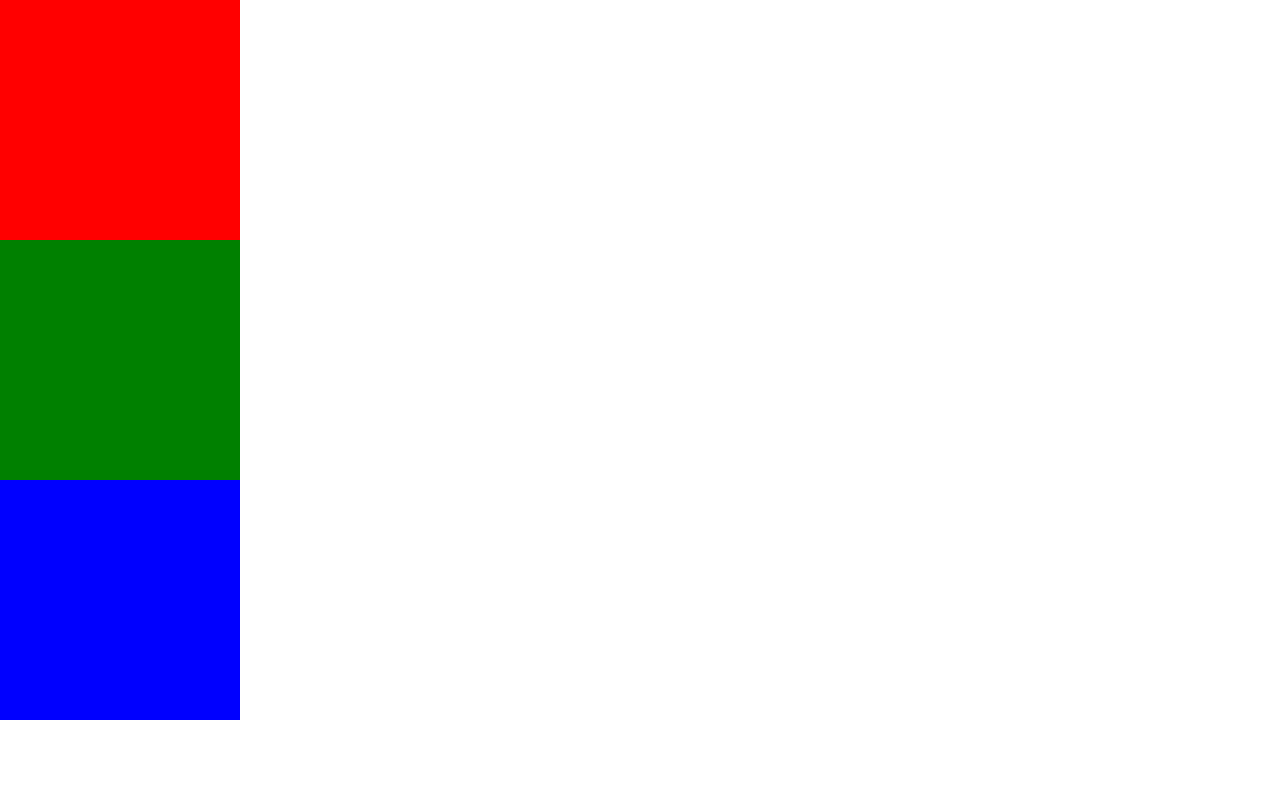
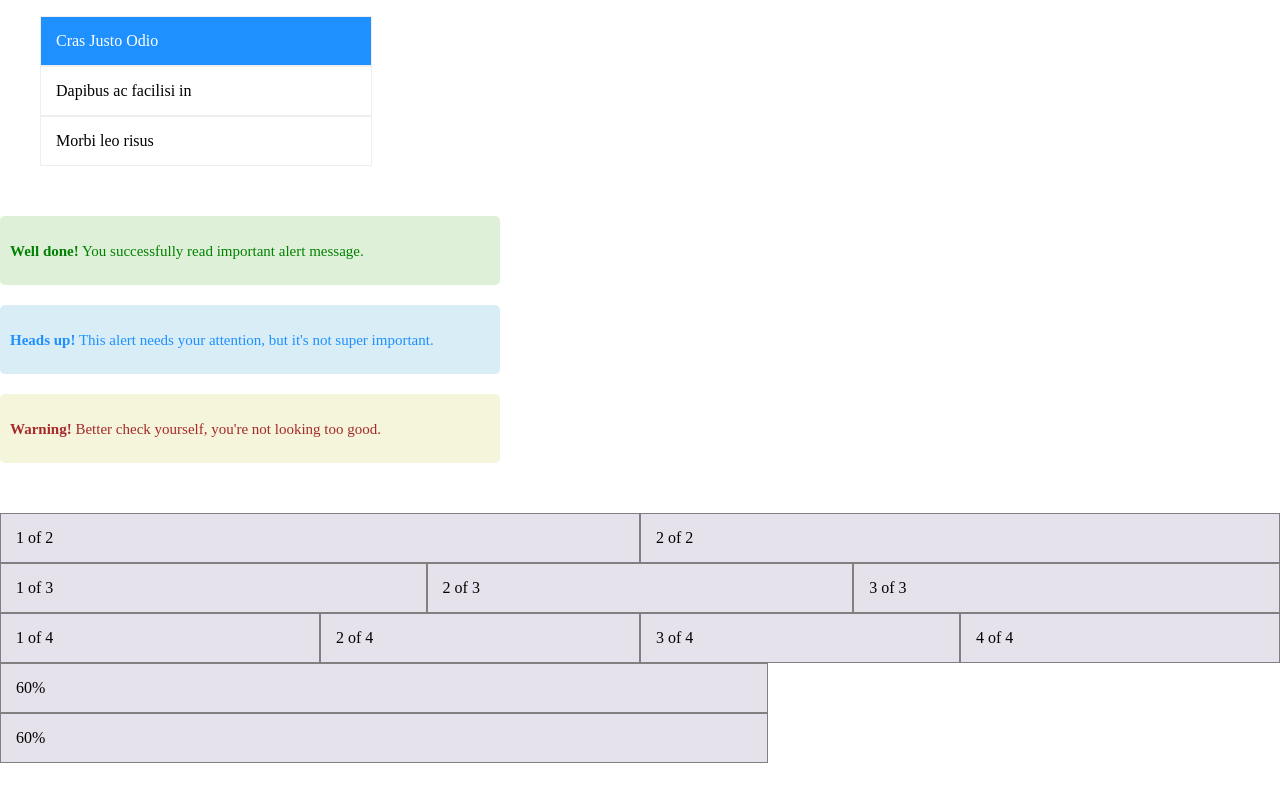
Before and after one commit to LAC-LK1/HTML-CSS, a plain HTML site: page sass/index.html in a window 1280 px wide. Drawn offline with Linux system fonts and the light colour scheme.

Commit message:
scss 연습

```diff
--- /dev/null
+++ b/sass/_reset.scss
@@ -0,0 +1,11 @@
+body {
+  margin: 0;
+}
+
+div {
+  box-sizing: border-box;
+}
+
+li {
+  list-style: none;
+}
--- a/sass/index.html
+++ b/sass/index.html
@@ -8,8 +8,58 @@
     <title>Document</title>
   </head>
   <body>
-    <div class="box-red"></div>
-    <div class="box-green"></div>
-    <div class="box-blue"></div>
+    <ul class="list-box">
+      <li class="active">Cras Justo Odio</li>
+      <li>Dapibus ac facilisi in</li>
+      <li>Morbi leo risus</li>
+    </ul>
+
+    <div class="alert-wrap">
+      <div class="alert-box1">
+        <p class="alert-msg">
+          <p class="alert-first">Well done!</p>
+          You successfully read important alert message.
+        </p>
+      </div>
+      <div class="alert-box2">
+        <p class="alert-msg">
+          <p class="alert-second">Heads up!</p>
+          This alert needs your attention, but it's not super important.
+        </p>
+      </div>
+      <div class="alert-box3">
+        <p class="alert-msg">
+          <p class="alert-third">Warning!</p>
+          Better check yourself, you're not looking too good.
+        </p>
+      </div>
+    </div>
+
+    <div class="row">
+      <div class="col-6">1 of 2</div>
+      <div class="col-6">2 of 2</div>
+    </div>
+
+    <div class="row">
+      <div class="col-4">1 of 3</div>
+      <div class="col-4">2 of 3</div>
+      <div class="col-4">3 of 3</div>
+    </div>
+
+    <div class="row">
+      <div class="col-3">1 of 4</div>
+      <div class="col-3">2 of 4</div>
+      <div class="col-3">3 of 4</div>
+      <div class="col-3">4 of 4</div>
+    </div>
+
+
+    <div class="row">
+      <div class="col-2">60%</div>
+      <div class="col-2">60%</div>
+    </div>
+
+
+
   </body>
 </html>
--- a/sass/test.scss
+++ b/sass/test.scss
@@ -1,5 +1,40 @@
-body {
-  margin: 0;
+@use "reset";
+
+@mixin func($hole) {
+  font-size: $hole;
+  letter-spacing: -1px;
+}
+
+@mixin alert($background, $fontColor) {
+  width: 500px;
+  padding: 10px;
+  background-color: $background;
+  color: $fontColor;
+  font-size: 15px;
+  border-radius: 5px;
+  box-sizing: border-box;
+}
+
+@mixin weight($fontWeight) {
+  font-weight: $fontWeight;
+}
+
+@mixin marginBottom($marginBottom) {
+  margin-bottom: $marginBottom;
+}
+
+@mixin row() {
+  width: auto;
+  margin-bottom: 10px;
+}
+
+@mixin widthcol($widthValue) {
+  width: $widthValue;
+  background-color: #e6e2eb;
+  border: 0.5px solid gray;
+  float: left;
+  box-sizing: border-box;
+  padding: 15px;
 }
 
 %box {
@@ -22,3 +57,79 @@ body {
   @extend %box;
   background-color: blue;
 }
+
+h2 {
+  @include func(20px);
+}
+
+h3 {
+  @include func(12px);
+}
+
+h4 {
+  font-size: 10px;
+  letter-spacing: -1px;
+}
+
+.list-box {
+  margin-bottom: 50px;
+  li {
+    border: 1px solid #eee;
+    padding: 15px;
+    width: 300px;
+  }
+  .active {
+    background-color: dodgerblue;
+    color: white;
+  }
+  > li:first-child:hover {
+    background-color: skyblue;
+  }
+}
+
+.alert-wrap {
+  margin-bottom: 50px;
+  p {
+    display: inline-block;
+  }
+
+  .alert-box1 {
+    @include alert(#dff0d8, green);
+    @include marginBottom(20px);
+  }
+  .alert-first::first-line {
+    @include weight(800);
+  }
+
+  .alert-box2 {
+    @include alert(#d9edf7, dodgerblue);
+    @include marginBottom(20px);
+  }
+  .alert-second::first-line {
+    @include weight(800);
+  }
+
+  .alert-box3 {
+    @include alert(beige, brown);
+    @include marginBottom(20px);
+  }
+  .alert-third::first-line {
+    @include weight(800);
+  }
+}
+
+.row {
+  @include row();
+  .col-6 {
+    @include widthcol(50%);
+  }
+  .col-4 {
+    @include widthcol(33.33%);
+  }
+  .col-3 {
+    @include widthcol(25%);
+  }
+  .col-2 {
+    @include widthcol(60%);
+  }
+}
```
Also changed, not shown: sass/test.css, 1 other file.
